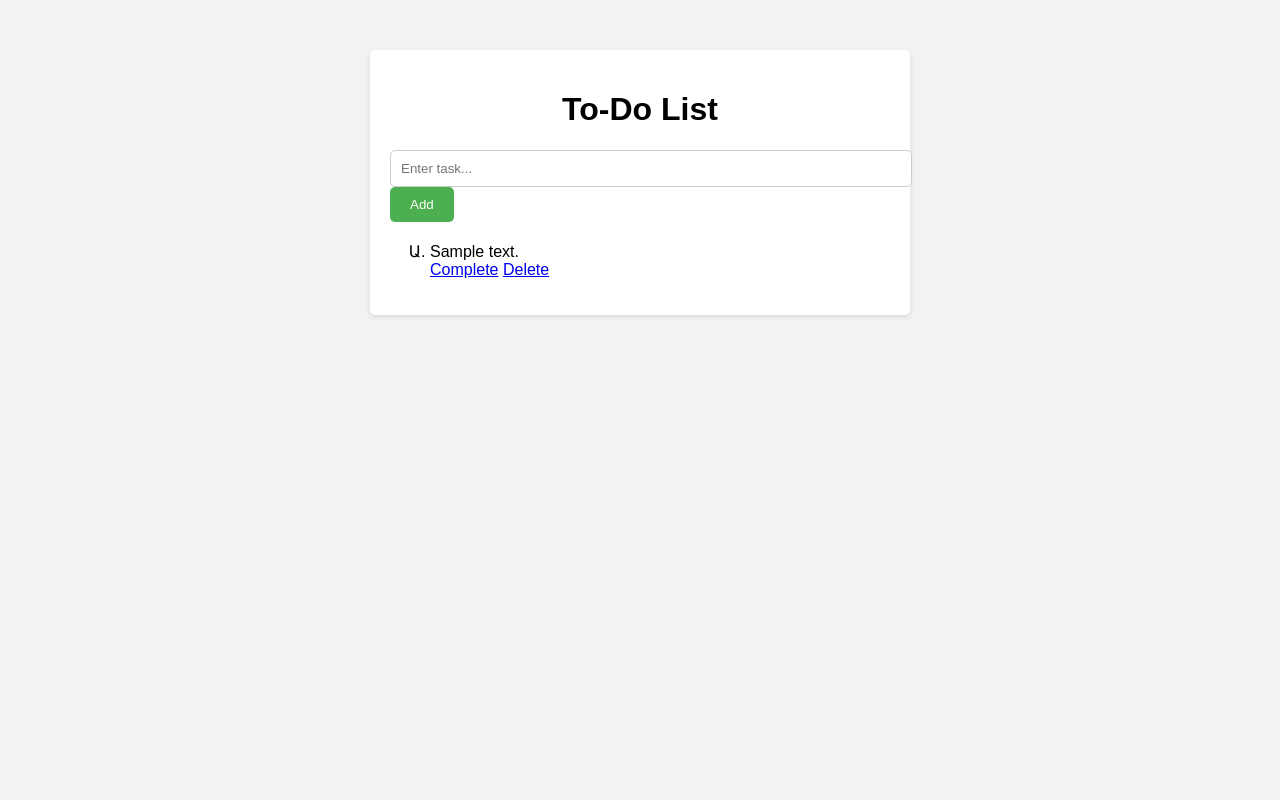
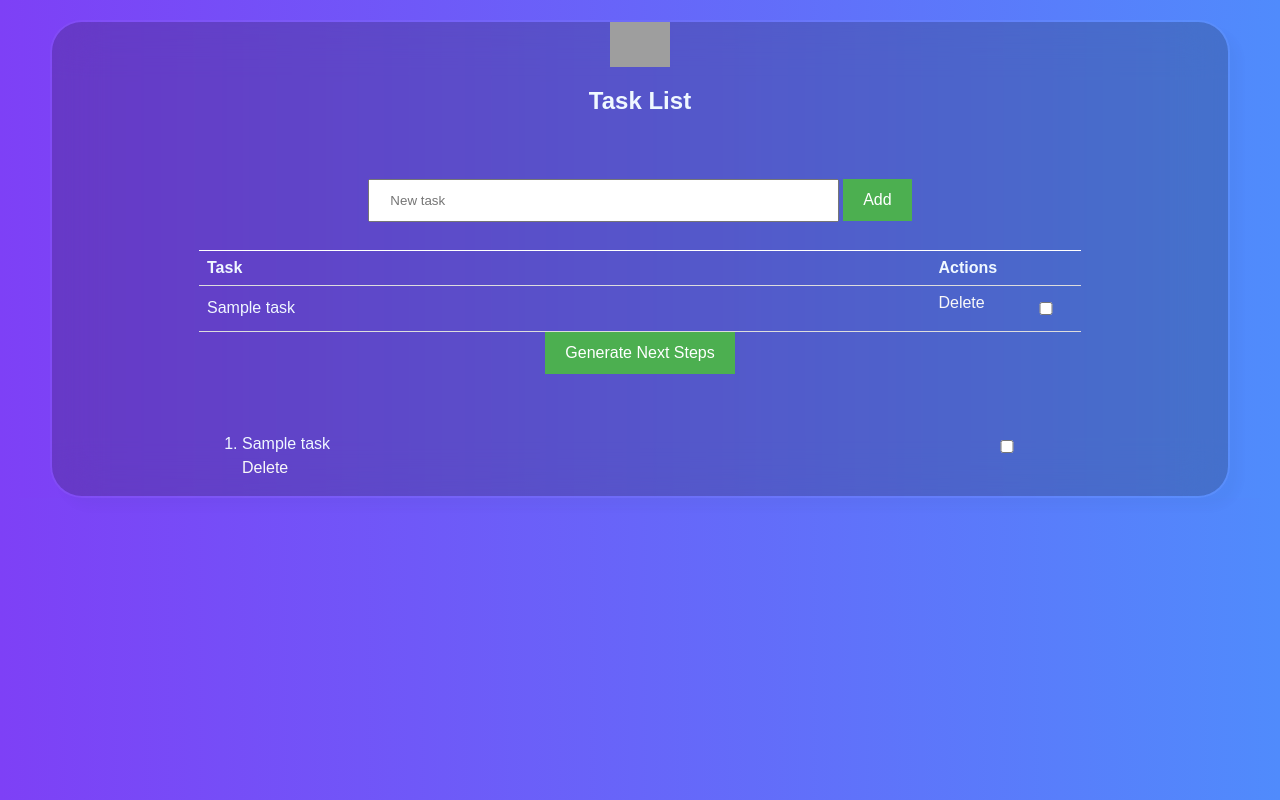
Before and after one commit to minamjo/to-do-list, a Flask app: template templates/index2.html in a window 1280 px wide. Run offline with Flask 3, Linux system fonts and the light colour scheme; the template is opened without the code that fills it: most values are stand-ins (such as "Sample title", 1, 10 or a date in 2020); grey boxes are pictures that could not be loaded.

Commit message:
turned list into table

```diff
--- a/app.py
+++ b/app.py
@@ -13,7 +13,7 @@ action_list = []
 
 @app.route("/")
 def index():
-    return render_template("index.html",todo_list=todo_list,action_list=action_list)
+    return render_template("index.html",todo_list=todo_list,action_list=action_list,action_len=len(action_list))
 
 @app.route("/add",methods=["POST"])
 def add():
@@ -69,7 +69,7 @@ def generate_action():
         response = openai.Completion.create(model="text-davinci-003",
                                         prompt=generate_prompt(li['task']),
                                         temperature=0.6,
-                                        max_tokens=256,
+                                        max_tokens=200,
                                         top_p=1,
                                         frequency_penalty=0,
                                         presence_penalty=0
@@ -92,15 +92,16 @@ def generate_action():
 
 def generate_prompt(task):
     return """Given information about a task, suggest three action steps to take.
-
+Desired Format:
+Suggestion 1, suggestion 2, and suggestion 3
 Task: Study for a math test
-Next Steps: Review notes and class material, Practice math problems related to the topics being tested, Make a study plan and set aside dedicated time to study.
+Next Steps: Review notes and class material, Practice math problems related to the topics being tested, and make a study plan and set aside dedicated time to study.
 Task: Practice for a job interview
-Next Steps: Research the company and potential questions thoroughly, Create a list of talking points, Rehearse talking points in front of a mirror or with a friend
+Next Steps: Research the company and potential questions thoroughly, create a list of talking points, and rehearse talking points in front of a mirror or with a friend
 Task: Clean the kitchen
-Next Steps: Empty the dishwasher, wipe down counters and appliances, sweep and mop the floor
+Next Steps: Empty the dishwasher, wipe down counters and appliances, and sweep and mop the floor
 Task: Train for a marathon
-Next Steps: Follow a training plan, increase mileage gradually, get enough rest and nutrition
+Next Steps: Follow a training plan, increase mileage gradually, and get enough rest and nutrition
 Task: {}
 Next Steps: """.format(task)
 
--- a/static/style.css
+++ b/static/style.css
@@ -2,6 +2,7 @@ body {
     font-family: Arial, sans-serif;
     margin: 20px;
     text-align: center;
+    color:aliceblue;
 
 }
 
@@ -20,6 +21,7 @@ ul {
 	text-align: left;
     padding-left: 10rem;
     margin-left: 30px;
+    margin-right:30px
 }
 
 li {
@@ -42,8 +44,9 @@ ol {
   } */
 
 a {
-    color: rgb(90, 68, 190);
+    color: rgb(248, 248, 248);
     text-decoration: none;
+    vertical-align: middle;
 }
 
 button {
@@ -70,15 +73,105 @@ button {
     text-indent: -15px;
   }
    */
-div {
+/* div {
   white-space: normal;
-}
+} */
 /*
 .chkbox {
   padding-left: 10px;
   font-weight: bold;
 } */
 .box {
+  overflow-wrap: break-word;
+  align-items: center;
+  /* border: #1b201b; */
+}
+
+.checkbox-input {
+  float: right;
+  margin-left: 1px;
+}
+
+.icon{
+  width: 40px;
+}
+
+.gradient-custom-2 {
+  background: #7e40f6;
+  /* W3C, IE 10+/ Edge, Firefox 16+, Chrome 26+, Opera 12+, Safari 7+ */
+   background: linear-gradient(
+    to right,
+    rgba(126, 64, 246, 1),
+    rgba(80, 139, 252, 1)
+  );
+
+}
+html{
+  background: linear-gradient(
+    to right,
+    rgba(126, 64, 246, 1),
+    rgba(80, 139, 252, 1)
+  );
+}
+
+.mask-custom {
+  background: rgba(24, 24, 16, 0.2);
+  border-radius: 2em;
+  backdrop-filter: blur(25px);
+  border: 2px solid rgba(255, 255, 255, 0.05);
+  background-clip: padding-box;
+  box-shadow: 10px 10px 10px rgba(46, 54, 68, 0.03);
+  margin-left: 30px;
+  margin-right: 30px;
+}
+/* table {
+  border-bottom: 1px solid white;
+    border-top: 1px solid white; */
+    /* border-left: 1px solid white;
+    border-right: 1px solid white; */
+    /* border-collapse: collapse;
   inline-size: 1000px;
+  width: 75%;
+} */
+
+/* th{
+  border-bottom: 1px solid white;
+  text-align: center;
+  height: 40px;
+}
+
+td {
+  border-bottom: 1px solid white;
+  text-align: left;
+  height: 50px;
+} */
+/* .center {
+  margin-left: auto;
+  margin-right: auto;
+} */
+table {
+  border-collapse: collapse;
+  /* width: 100%; */
+
+  border-bottom: 1px solid white;
+  border-top: 1px solid white;
+  /* border-left: 1px solid white;
+  border-right: 1px solid white; */
+inline-size: 1000px;
+margin:0 auto;
+width: 75%;
+}
+
+th, td {
+  padding: 8px;
+  text-align: left;
+  border-bottom: 1px solid #ddd;
   overflow-wrap: break-word;
 }
+td:first-child {
+  inline-size: 850px;
+}
+td:nth-child(2){
+  inline-size: 150px;
+}
+tr:hover {background-color: coral;}
--- a/templates/index2.html
+++ b/templates/index2.html
@@ -1,99 +1,81 @@
-<!DOCTYPE html>
-<html>
 <head>
-    <title>To-Do List</title>
-    <link rel="stylesheet" type="text/css" href="{{ url_for('static', filename='style2.css') }}">
+    <link rel="stylesheet" type="text/css" href="{{ url_for('static', filename='style.css') }}">
 </head>
-<body>
-    <div class="container">
-        <h1>To-Do List</h1>
-        <form action="/add" method="POST">
-            <input type="text" name="content" placeholder="Enter task..." required>
+<section class="vh-100 gradient-custom-2">
+    <div class="container py-5 h-100">
+      <div class="row d-flex justify-content-center align-items-center h-100">
+        <div class="col-md-12 col-xl-10">
+
+          <div class="card mask-custom">
+            <div class="card-body p-4 text-white">
+
+              <div class="text-center pt-3 pb-2">
+                <img src="https://mdbcdn.b-cdn.net/img/Photos/new-templates/bootstrap-todo-list/check1.webp"
+                  alt="Check" width="60">
+                <h2 class="my-4">Task List</h2>
+                <br>
+                <br>
+            <form action="{{url_for('add')}}" method="post">
+                <input type="text" name="todo" placeholder="New task">
                 <button type="submit">Add</button>
+
             </form>
+              </div>
+
+              <table class="table text-white mb-0">
+                <thead>
+                  <tr>
+                    <th scope="col">Task</th>
+                    <th scope="col">Actions</th>
+                  </tr>
+                </thead>
+                <tbody>
+                {% for todo in todo_list %}
+                  <tr class="fw-normal">
+                    <!-- <th>
+                      <img src="https://mdbcdn.b-cdn.net/img/Photos/new-templates/bootstrap-chat/ava1-bg.webp"
+                        alt="avatar 1" style="width: 45px; height: auto;">
+                      <span class="ms-2">Alice Mayer</span>
+                    </th> -->
+                    <td class="align-middle">
+                        <span {%if todo['done']%} style="text-decoration: line-through"{%endif%}>{{todo['task']}}</span>
+                    </td>
+                    <td class="align-middle">
+                        <form action="{{url_for('check',id=loop.index0)}}">
+                            <input type="checkbox" name="done" class="checkbox-input" style="float:right"{% if todo['done']%} checked {%endif%} onchange="this.form.submit()">
+                        </form>
+                        <a href="{{ url_for('delete',id=loop.index0)}}">Delete</a>
+                    </td>
+                    {%endfor%}
+                </tbody>
+              </table>
+
+              <form action="{{url_for('generate_action')}}">
+                <button type="submit">Generate Next Steps</button>
+            </form>
+
+
+            <br>
+            <div class="box">
                 <ul>
-            {% for todo in todos %}
-                <li class="{% if todo.completed %}completed{% endif %}">
-                    {{ todo.content }}
-                    <div class="actions">
-                        <a href="/complete/{{ todo.id }}">Complete</a>
-                        <a href="/delete/{{ todo.id }}">Delete</a>
-                    </div>
+                    {% for todo in action_list %}
+                    <li>
+                        <form action="{{url_for('check_step',id=loop.index0)}}">
+                            <input type="checkbox" class = "checkbox-input" name="done" style="float:right"{% if todo['done']%} checked {%endif%} onchange="this.form.submit()">
+                        </form>
+                        <span {%if todo['done']%} style="text-decoration: line-through"{%endif%}>{{todo['task']}}</span>
+                        <br>
+                        <a href="{{ url_for('delete_step',id=loop.index0)}}">Delete</a>
+
                     </li>
-            {% endfor %}
+                {%endfor%}
             </ul>
         </div>
-</body>
-</html>
-<!-- <!DOCTYPE html>
-<html>
-<head>
 
-    <title>To-Do List App</title>
-    <link rel="stylesheet" type="text/css" href="{{ url_for('static', filename='style.css') }}"/>
-</head>
-<body>
-    <h1>To-Do List</h1>
+            </div>
+          </div>
 
-    <form action="/add" method="POST">
-        <div>
-            <label>Todo Title</label>
-            <input type="text" name="task" placeholder="New task"/>
-            <button type="submit">Add</button>
         </div>
-    </form>
-
-    <hr>
-    {% for todo in tasks %}
-    <p>{{todo.id }} | {{ todo.title }}</p>
-    <a href="/delete/{{ todo.id }}">Delete</a>
-    {% endfor %}
-     <ul>
-        {% for i, task in enumerate(tasks) %}
-            <li>{{ task }} <a href="{{ url_for('delete', task_id=i) }}">[X]</a></li>
-        {% endfor %}
-    </ul>  -->
-<!-- </body>
-</html>  -->
-
-<!-- <!DOCTYPE html>
-<html lang="en">
-
-<head>
-    <meta charset="UTF-8">
-    <meta name="viewport" content="width=device-width, initial-scale=1.0">
-    <title>Todo App</title>
-</head>
-
-<body>
-
-    <h1>To Do App</h1>
-
-    <form action="/add" method="post">
-        <div>
-            <label>Todo Title</label>
-            <input type="text" name="title" placeholder="Enter Todo...">
-            <br>
-            <button type="submit">Add</button>
       </div>
-    </form>
-
-    <hr>
-
-    {% for todo in todo_list %}
-
-    <p>{{todo.id }} | {{ todo.title }}</p>
-
-    {% if todo.complete == False %}
-    <span>Not Complete</span>
-    {% else %}
-    <span>Completed</span>
-    {% endif %}
-
-    <a href="/update/{{ todo.id }}">Update</a>
-    <a href="/delete/{{ todo.id }}">Delete</a>
-
-    {% endfor %}
-</body>
-
-</html> -->
+    </div>
+  </section>
```
Also changed, not shown: templates/index.html (+104 -19 lines), static/to-do-list-art.jpg (added), static/to-do-list-art.png (added), 1 other file. Lines whose indentation alone changed are shown as unchanged.
